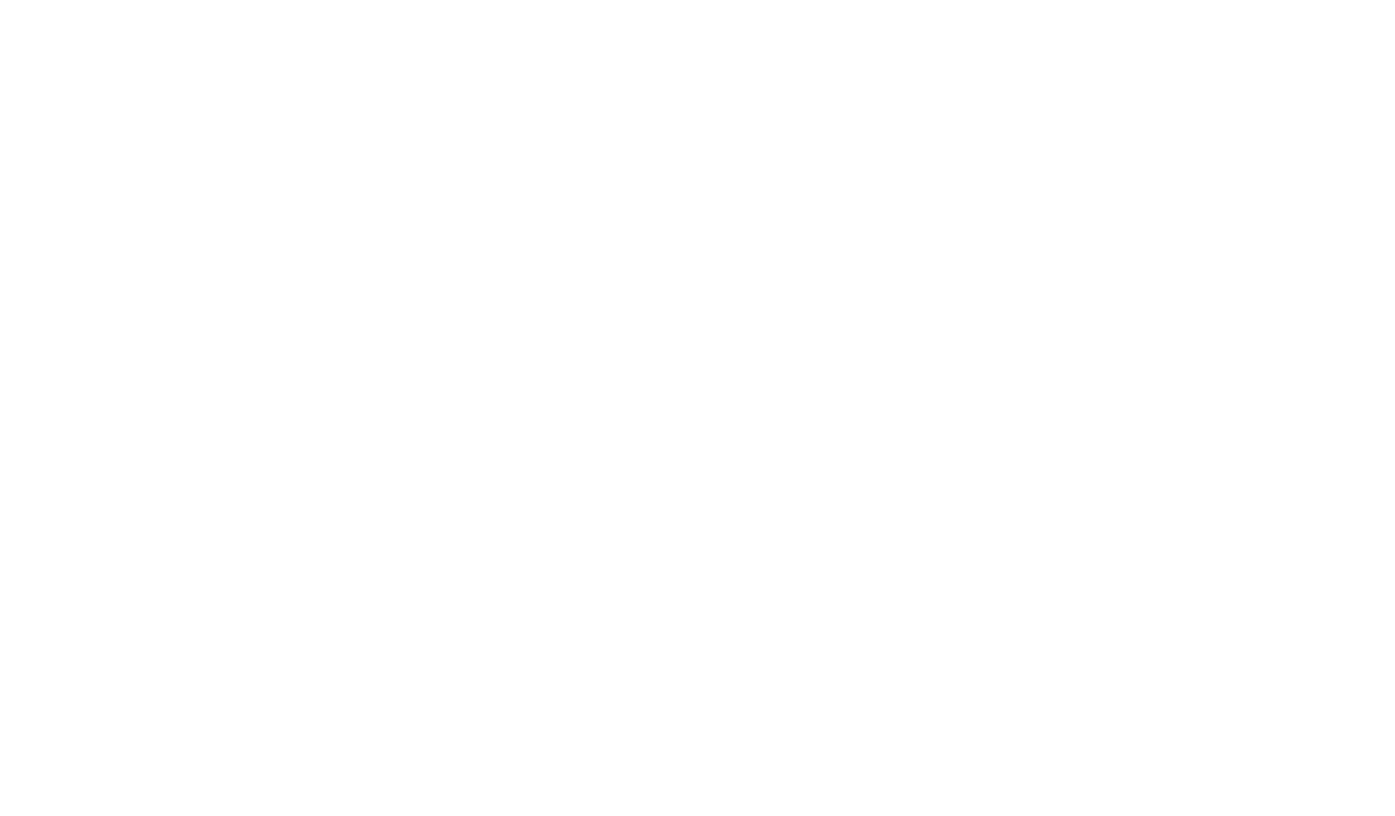
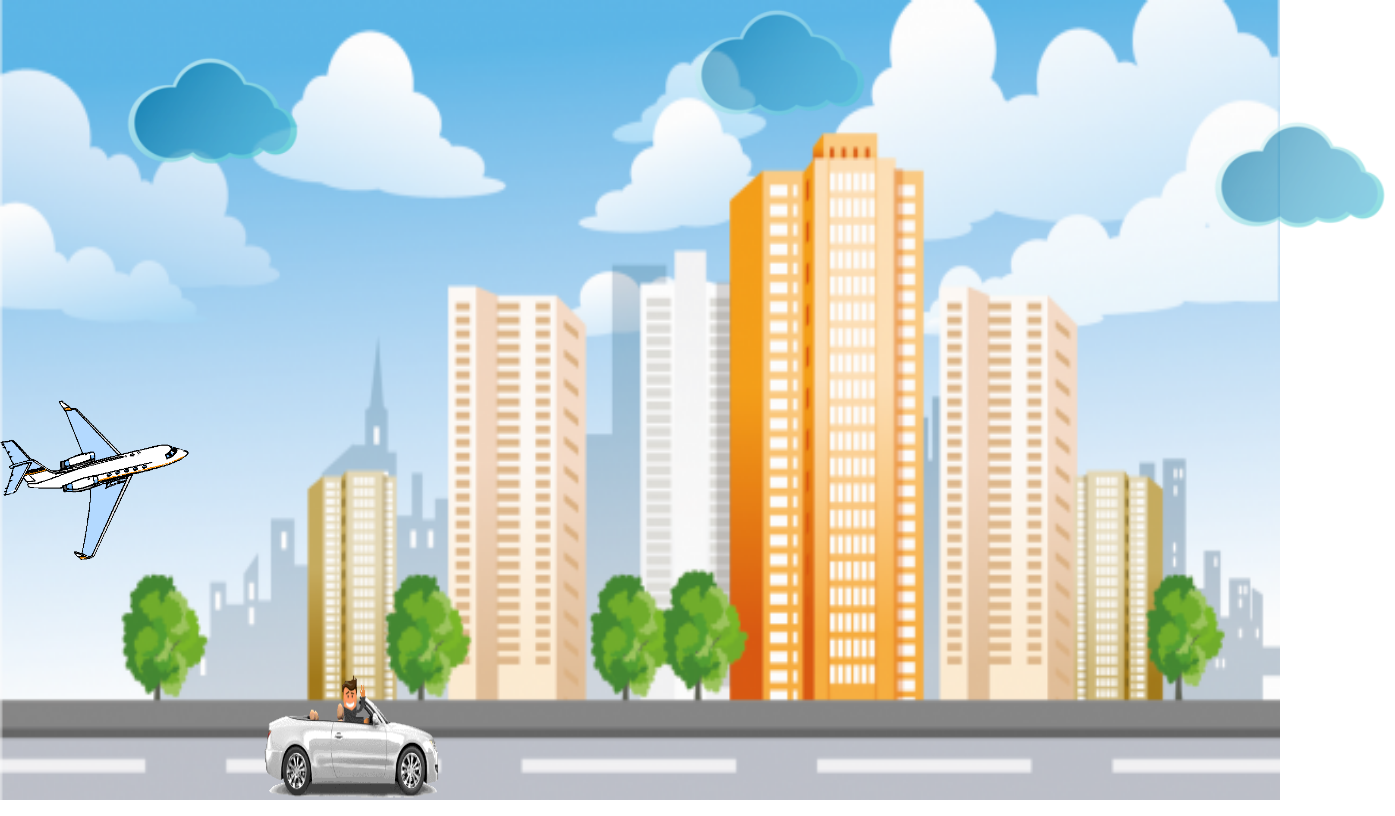
Before and after one commit to JsGrisales/Animacion_CSS, a plain HTML site: page index.html in a window 1280 px wide. Shown: the whole page, 1395 px wide, since content can reach past the window. Drawn offline with Linux system fonts and the light colour scheme; the site is published under a folder, as on GitHub Pages, so addresses that start at the root find nothing.

Commit message:
HTML_organizado

```diff
--- a/Assets/style.css
+++ b/Assets/style.css
@@ -20,14 +20,14 @@ body {
 
 #ciudad {
   position: absolute;
-  background-image: url(/Assets/images/ciudad.png);
+  background-image: url(./images/ciudad.png);
   width: 100%;
   height: 100%;
 }
 
 #carro {
   position: absolute;
-  background-image: url(/Assets/images/Carro.gif);
+  background-image: url(./images/Carro.gif);
   width: 15%;
   height: 20%;
   top: 82%;
@@ -36,7 +36,7 @@ body {
 
 #n1 {
   position: absolute;
-  background-image: url(/Assets/images/nube.png);
+  background-image: url(./images/nube.png);
   width: 15%;
   height: 25%;
   top: -4%;
@@ -46,7 +46,7 @@ body {
 }
 #n2 {
   position: absolute;
-  background-image: url(/Assets/images/nube.png);
+  background-image: url(./images/nube.png);
   width: 15%;
   height: 25%;
   right: 0;
@@ -57,7 +57,7 @@ body {
 }
 #n3 {
   position: absolute;
-  background-image: url(/Assets/images/nube.png);
+  background-image: url(./images/nube.png);
   width: 15%;
   height: 25%;
   right: 50%;
@@ -68,7 +68,7 @@ body {
 }
 #avion {
   position: absolute;
-  background-image: url(/Assets/images/avion.gif);
+  background-image: url(./images/avion.gif);
   width: 15%;
   height: 20%;
   top: 20%;
--- a/index.html
+++ b/index.html
@@ -5,7 +5,7 @@
     <meta charset="UTF-8">
     <meta http-equiv="X-UA-Compatible" content="IE=edge">
     <meta name="viewport" content="width=device-width, initial-scale=1.0">
-    <link rel="stylesheet" href="/Assets/style.css">
+    <link rel="stylesheet" href="./Assets/style.css">
     <title>Animación</title>
 </head>
 
```
